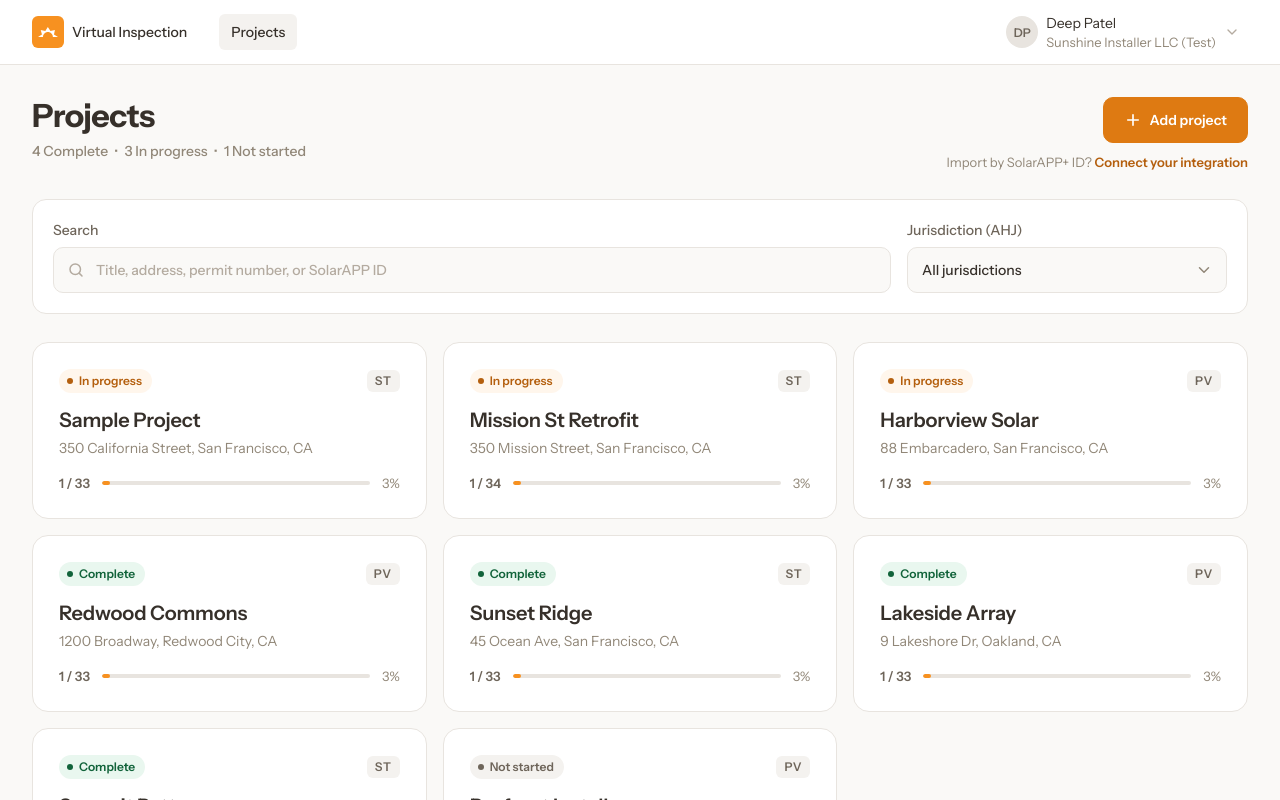
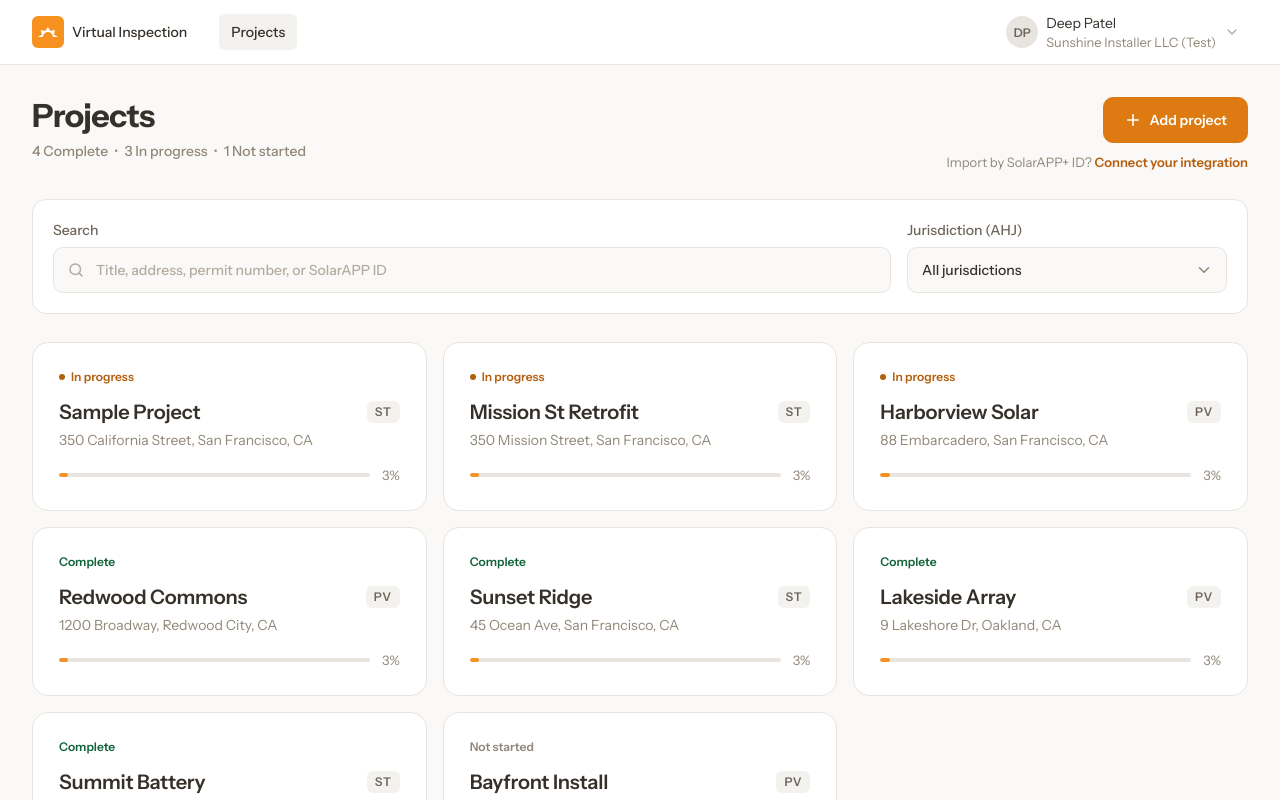
Before and after one commit to deepp2905/solarapp, a React (Vite) app: page / in a window 1280 px wide. Shown: the top 800 px of the page. Built offline with nearby package versions, Linux system fonts and the light colour scheme.

Commit message:
simplified cards layout

```diff
--- a/src/components/ProjectCard.tsx
+++ b/src/components/ProjectCard.tsx
@@ -11,18 +11,17 @@ export default function ProjectCard({ project }: { project: Project }) {
     <Link to={`/project/${project.id}`} className="project-card">
       <div className="project-card-top">
         <StatusBadge status={project.status} />
-        <span className="type-chip">{project.type}</span>
       </div>
 
       <div className="project-card-body">
-        <h3 className="project-card-name">{project.name}</h3>
+        <div className="project-card-titlerow">
+          <h3 className="project-card-name">{project.name}</h3>
+          <span className="type-chip">{project.type}</span>
+        </div>
         <p className="project-card-address">{project.address}</p>
       </div>
 
       <div className="project-card-progress">
-        <span className="project-card-count">
-          {done} / {total}
-        </span>
         <div className="progress-track">
           <div className="progress-fill" style={{ width: `${pct}%` }} />
         </div>
--- a/src/components/StatusBadge.tsx
+++ b/src/components/StatusBadge.tsx
@@ -1,10 +1,15 @@
 import { PROJECT_STATUS_LABEL, type ProjectStatus } from "../data";
 
-/** Pill showing a project's status — a colored dot + label, tinted per status. */
+/**
+ * Project status indicator: a colored dot + label for in-progress,
+ * label only (no dot) for completed / not-started.
+ */
 export default function StatusBadge({ status }: { status: ProjectStatus }) {
+  const showDot = status === "in-progress";
+
   return (
     <span className={`status-badge status-badge--${status}`}>
-      <span className="status-badge-dot" />
+      {showDot && <span className="status-badge-dot" />}
       {PROJECT_STATUS_LABEL[status]}
     </span>
   );
--- a/src/styles.css
+++ b/src/styles.css
@@ -312,7 +312,6 @@ body {
 .override-hint,
 .alert-text,
 .projects-import,
-.project-card-count,
 .project-card-pct,
 .footer-copy {
   font-size: var(--fs-caption);
@@ -1323,7 +1322,15 @@ a {
   gap: 5px;
 }
 
+.project-card-titlerow {
+  display: flex;
+  align-items: center;
+  gap: 6px;
+}
+
 .project-card-name {
+  flex: 1;
+  min-width: 0;
   color: var(--text);
   margin: 0;
 }
@@ -1338,12 +1345,6 @@ a {
   align-items: center;
   gap: 12px;
   padding-top: 2px;
-}
-
-.project-card-count {
-  flex: none;
-  color: var(--color-text-secondary);
-  font-weight: var(--fw-semibold);
 }
 
 .project-card-pct {
@@ -1364,13 +1365,11 @@ a {
   padding: 3px 8px;
 }
 
-/* Status badge (dot + label), tinted per status */
+/* Status indicator — bare label (dot only for in-progress), tinted per status */
 .status-badge {
   display: inline-flex;
   align-items: center;
   gap: 6px;
-  border-radius: 999px;
-  padding: 4px 10px 4px 8px;
   font-size: var(--fs-overline);
   line-height: var(--lh-overline);
   font-weight: var(--fw-semibold);
@@ -1385,18 +1384,15 @@ a {
 }
 
 .status-badge--in-progress {
-  background: var(--color-brand-wash);
   color: var(--color-brand-strong);
 }
 
 .status-badge--complete {
-  background: var(--color-success-bg);
   color: var(--color-success-text);
 }
 
 .status-badge--not-started {
-  background: var(--color-surface-sunken);
-  color: var(--color-text-secondary);
+  color: var(--color-text-muted);
 }
 
 .projects-empty {
```
